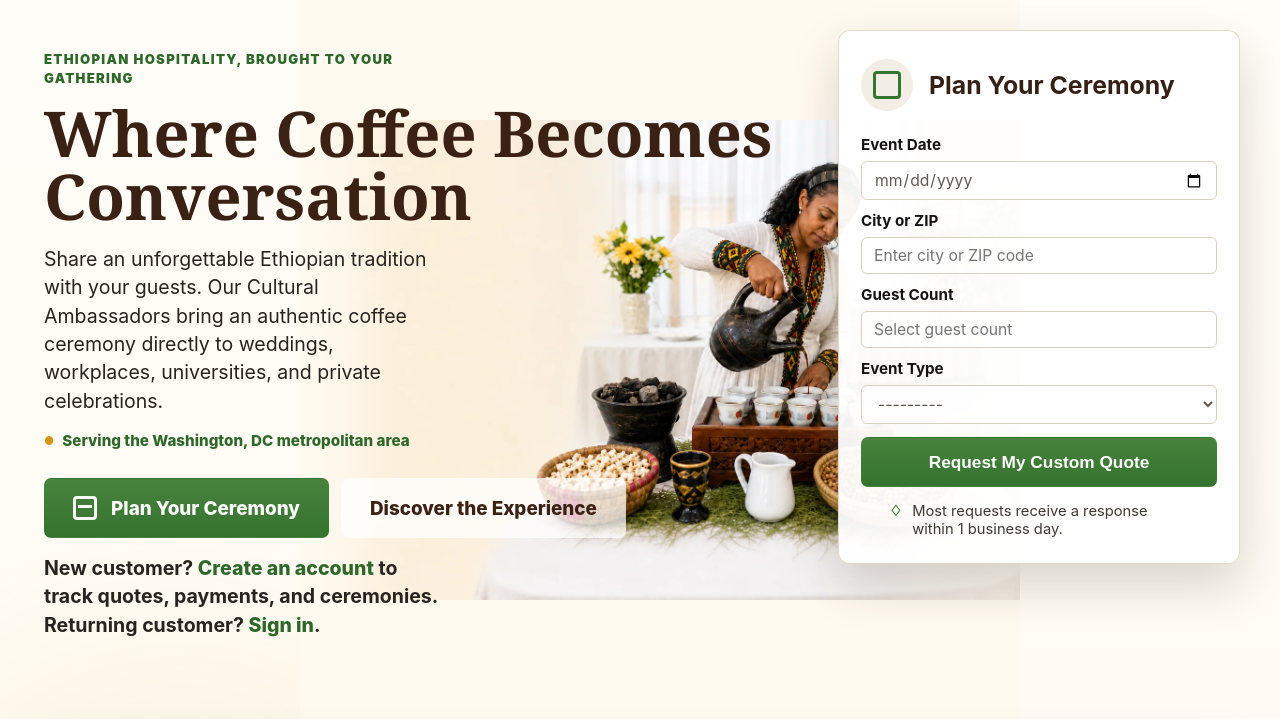
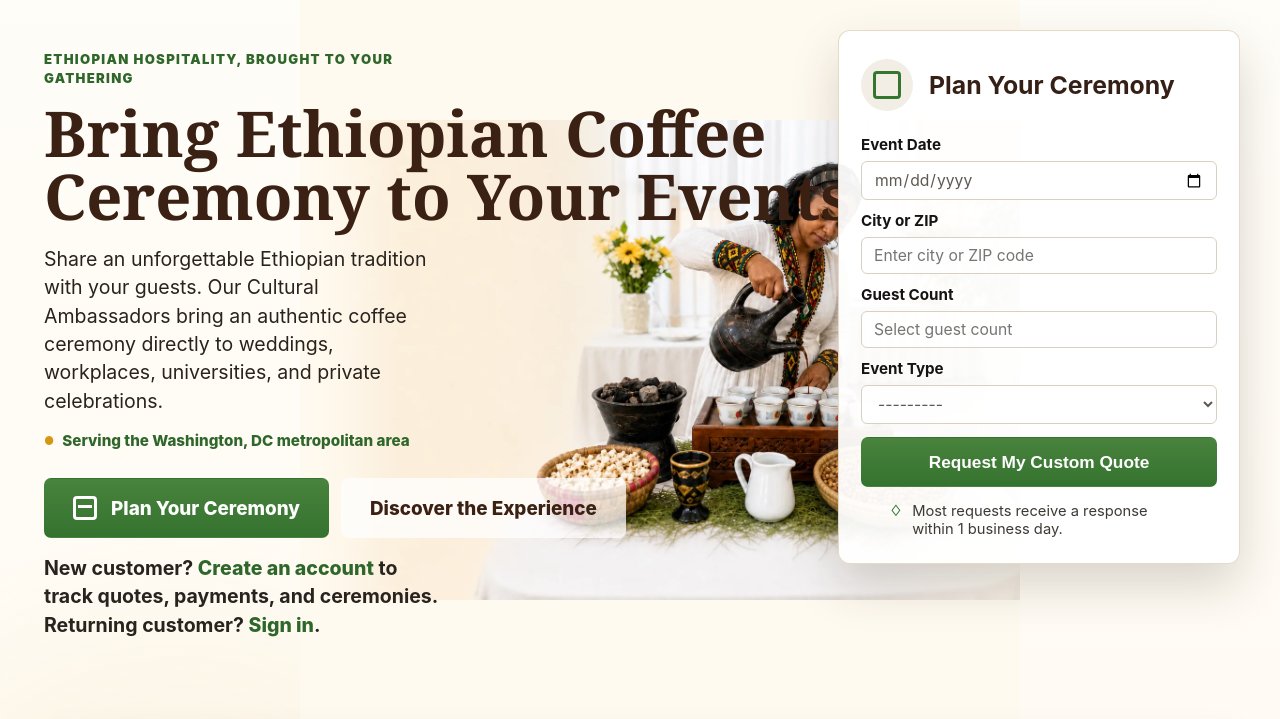
Before and after one commit to Bahaaruukoo/akako, a Django app: template templates/bookings/home.html in a window 1280 px wide. Shown: the part 122-841 px from the top of the page. Run offline with Django 5.2, Linux system fonts and the light colour scheme; the template is opened without the code that fills it: values that come from a table or form of the project are taken from there, others are empty; parts of the project's set-up code (start-up, migrations or seed data) failed here and were passed over.

Commit message:
heromessage modified

```diff
--- a/templates/bookings/home.html
+++ b/templates/bookings/home.html
@@ -96,7 +96,7 @@
   <section class="bunago-hero">
     <div class="hero-left">
       <p class="hero-kicker">Ethiopian hospitality, brought to your gathering</p>
-      <h1><span>Where Coffee Becomes</span><span>Conversation</span></h1>
+      <h1><span>Bring Ethiopian Coffee </span><span>Ceremony to Your Events</span></h1>
       <p>Share an unforgettable Ethiopian tradition with your guests. Our Cultural Ambassadors bring an authentic coffee ceremony directly to weddings, workplaces, universities, and private celebrations.</p>
       <p class="hero-service-area"><span aria-hidden="true">●</span>{{ service_area_display }}</p>
       <div class="hero-actions">
```
